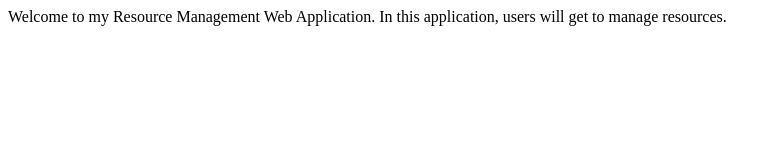
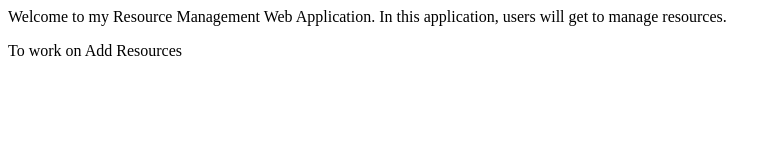
Before and after one commit to yh-dvops/resource-mgmt-Ryan-Copy, a website: page public/index.html in a window 1280 px wide. Shown: the whole page, without its empty margins (0-781 px from the left). Drawn offline with Linux system fonts and the light colour scheme.

Commit message:
Add Resource branch created

```diff
--- a/public/index.html
+++ b/public/index.html
@@ -4,5 +4,6 @@
     </head>
     <body>
         Welcome to my Resource Management Web Application. In this application, users will get to manage resources.
+        <p>To work on Add Resources</p>
     </body>
 </html>
```
